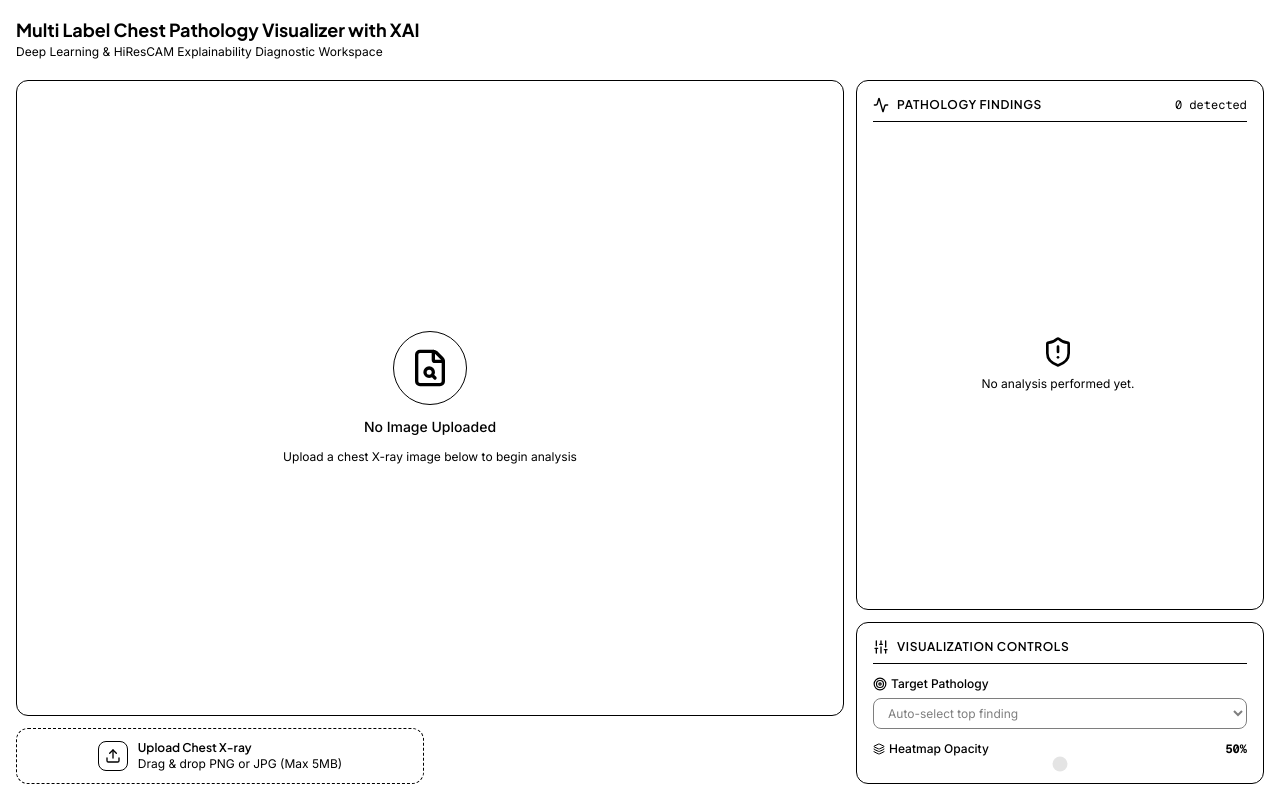
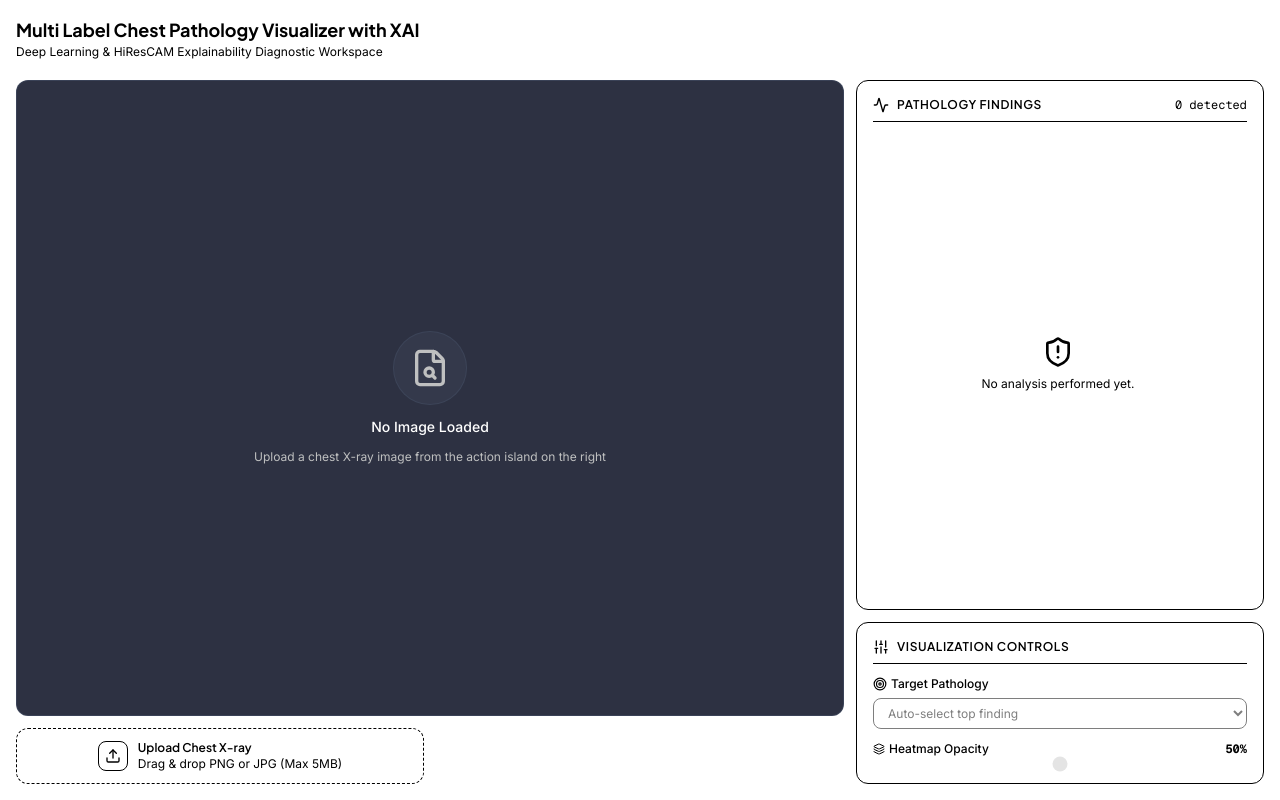
Before and after one commit to abderrahmenex86/Multi-Label-Chest-Pathology-XAI, a React (Vite) app in the folder frontend/: page / in a window 1280 px wide. Built offline with nearby package versions, Linux system fonts and the light colour scheme.

Commit message:
[frontend/src/components/ImageCanvas.tsx] maximize image canvas view on left panel with slate dark theme

```diff
--- a/frontend/src/components/ImageCanvas.tsx
+++ b/frontend/src/components/ImageCanvas.tsx
@@ -13,7 +13,7 @@ export const ImageCanvas: React.FC<ImageCanvasProps> = ({
     opacity,
 }) => {
     return (
-        <div className='relative flex-1 min-h-0 w-full bg-ink-black-950 rounded-xl overflow-hidden border border-ink-black-800 flex items-center justify-center p-2'>
+        <div className='relative flex-1 min-h-0 w-full bg-slate-dark rounded-xl overflow-hidden border border-steel-blue/40 flex items-center justify-center p-2'>
             {preview ?
                 <>
                     <img
@@ -31,22 +31,23 @@ export const ImageCanvas: React.FC<ImageCanvasProps> = ({
                         />
                     )}
 
-                    <div className='absolute bottom-4 right-4 flex items-center gap-2 px-3 py-1.5 bg-ink-black-900 border border-ink-black-800 rounded-lg text-ink-black-300 text-xs font-sans opacity-90 shadow-md'>
-                        <Eye className='w-3.5 h-3.5 text-prussian-blue-400' />
+                    <div className='absolute bottom-4 right-4 flex items-center gap-2 px-3 py-1.5 bg-slate-dark/90 border border-steel-blue/50 rounded-lg text-silver-gray text-xs font-sans backdrop-blur-sm shadow-md'>
+                        <Eye className='w-3.5 h-3.5 text-coral-orange' />
                         <span>
                             {heatmap ? 'Heatmap Overlay Active' : 'Base View'}
                         </span>
                     </div>
                 </>
-            :   <div className='flex flex-col items-center justify-center gap-3 text-ink-black-400 font-sans'>
-                    <div className='p-4 bg-ink-black-900 rounded-full border border-ink-black-800 text-ink-black-700'>
+            :   <div className='flex flex-col items-center justify-center gap-3 text-silver-gray/60 font-sans'>
+                    <div className='p-4 bg-steel-blue/20 rounded-full border border-steel-blue/30 text-silver-gray'>
                         <FileSearch className='w-10 h-10' />
                     </div>
-                    <p className='text-sm font-medium text-ink-black-300'>
-                        No Image Uploaded
+                    <p className='text-sm font-medium text-pure-white'>
+                        No Image Loaded
                     </p>
-                    <p className='text-xs text-ink-black-300'>
-                        Upload a chest X-ray image below to begin analysis
+                    <p className='text-xs text-silver-gray'>
+                        Upload a chest X-ray image from the action island on the
+                        right
                     </p>
                 </div>
             }
```
